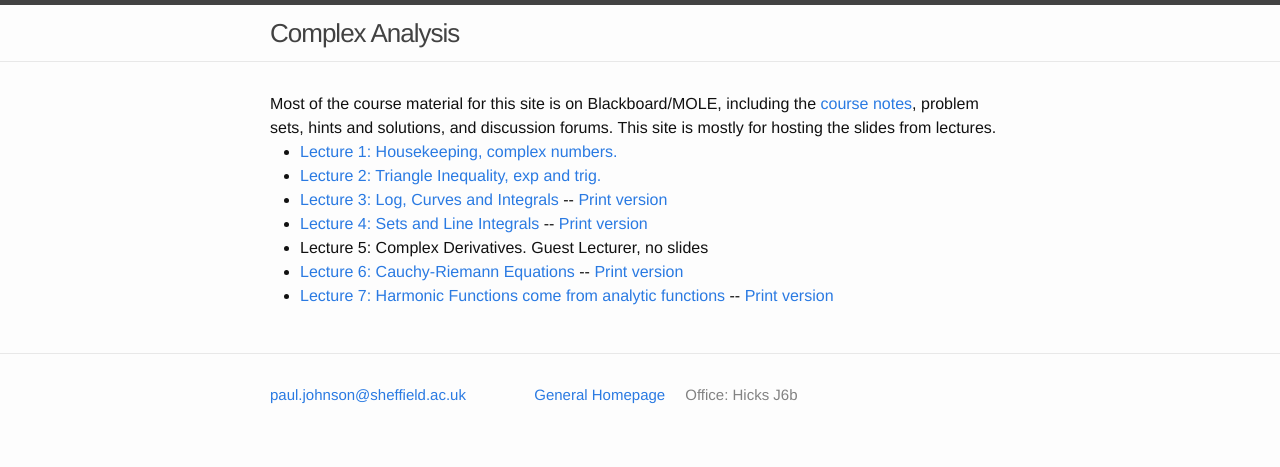
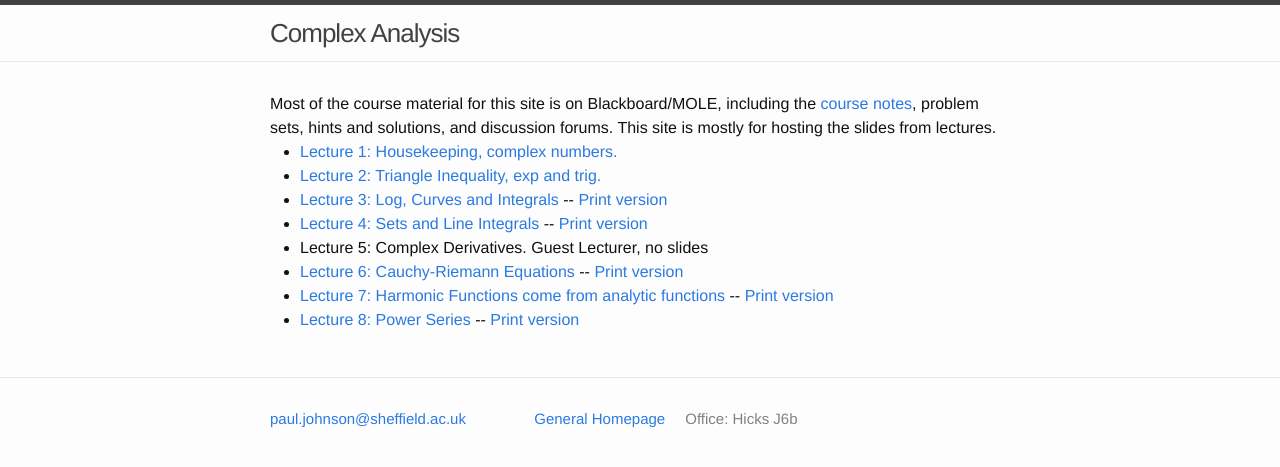
Before and after one commit to ptwiddle/MAS332-Complex-Analysis, a Jekyll site: the page built from index.html, in a window 1280 px wide. Shown: the top 467 px of the page. Built offline with Jekyll 4.4.1, drawn with Linux system fonts in a browser that asks for light colours.

Commit message:
Lecture 8

```diff
--- a/index.html
+++ b/index.html
@@ -14,6 +14,7 @@
     <li> Lecture 5: Complex Derivatives.  Guest Lecturer, no slides </li>
     <li> <a href="./Slides/Lecture6.pdf">Lecture 6: Cauchy-Riemann Equations</a> -- <a href="./Slides/Lecture6Print.pdf">Print version</a> </li>
     <li> <a href="./Slides/Lecture7.pdf">Lecture 7: Harmonic Functions come from analytic functions</a> -- <a href="./Slides/Lecture7Print.pdf">Print version</a> </li>
+        <li> <a href="./Slides/Lecture8.pdf">Lecture 8: Power Series</a> -- <a href="./Slides/Lecture8Print.pdf">Print version</a> </li>
 
 
   </ul>
```
Also changed, not shown: Slides/UniformKermit.jpg (added), 3 other files.
